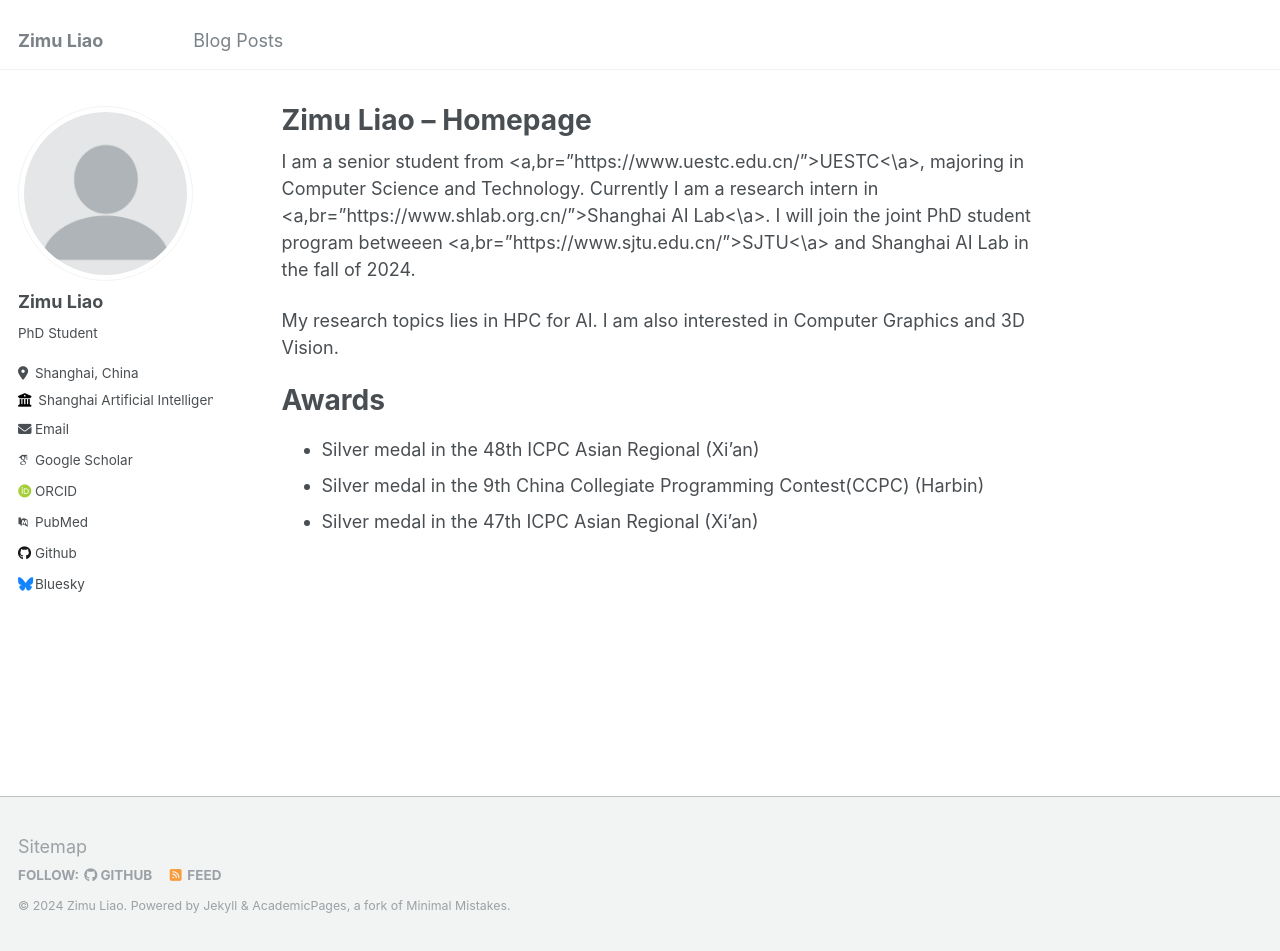
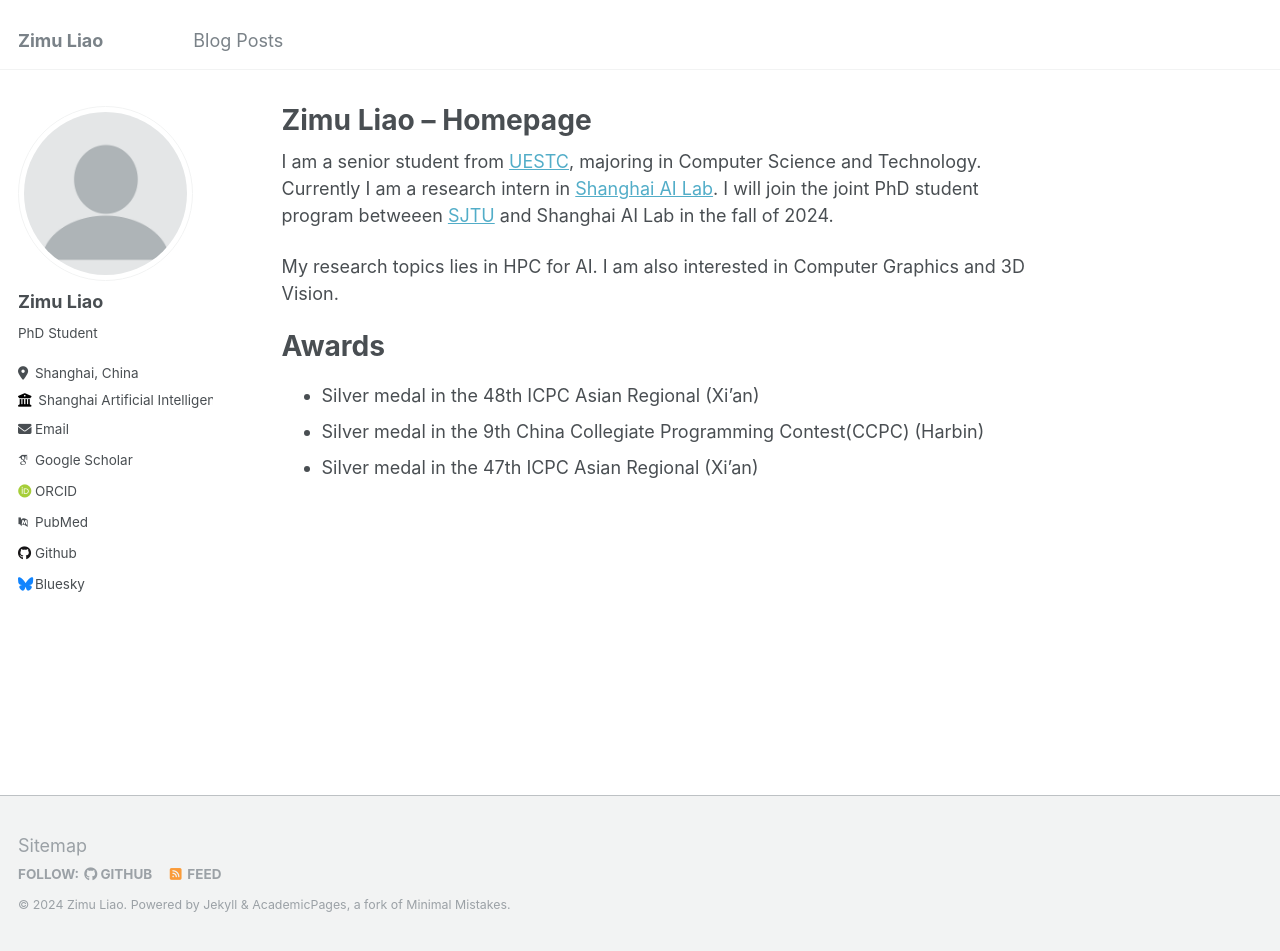
Before and after one commit to zmliao/zmliao.github.io, a Jekyll site: the page built from _pages/about.md, in a window 1280 px wide and 951 px high. Built offline with Jekyll 4.4.1, drawn with Linux system fonts in a browser that asks for light colours; some web fonts are replaced; part of the change alters nothing that is shown.

Commit message:
Update about.md

```diff
--- a/_pages/about.md
+++ b/_pages/about.md
@@ -6,7 +6,7 @@ redirect_from:
   - /about/
   - /about.html
 ---
-I am a senior student from <a,br="https://www.uestc.edu.cn/">UESTC<\a>, majoring in Computer Science and Technology. Currently I am a research intern in <a,br="https://www.shlab.org.cn/">Shanghai AI Lab<\a>. I will join the joint PhD student program betweeen <a,br="https://www.sjtu.edu.cn/">SJTU<\a> and Shanghai AI Lab in the fall of 2024.
+I am a senior student from [UESTC](https://www.uestc.edu.cn/), majoring in Computer Science and Technology. Currently I am a research intern in [Shanghai AI Lab]("https://www.shlab.org.cn/"). I will join the joint PhD student program betweeen [SJTU]("https://www.sjtu.edu.cn/") and Shanghai AI Lab in the fall of 2024.
 
 My research topics lies in HPC for AI. I am also interested in Computer Graphics and 3D Vision.
 
```
